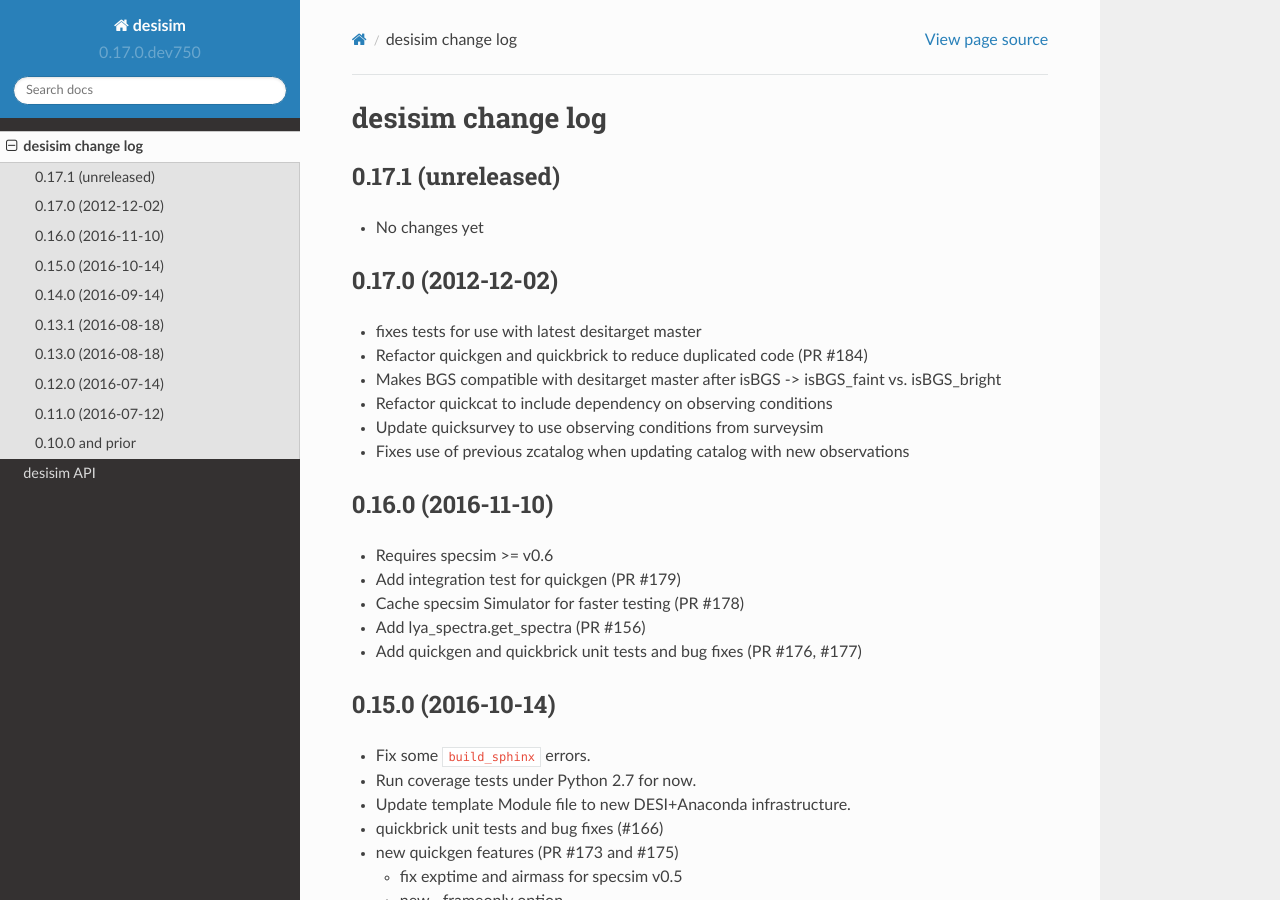
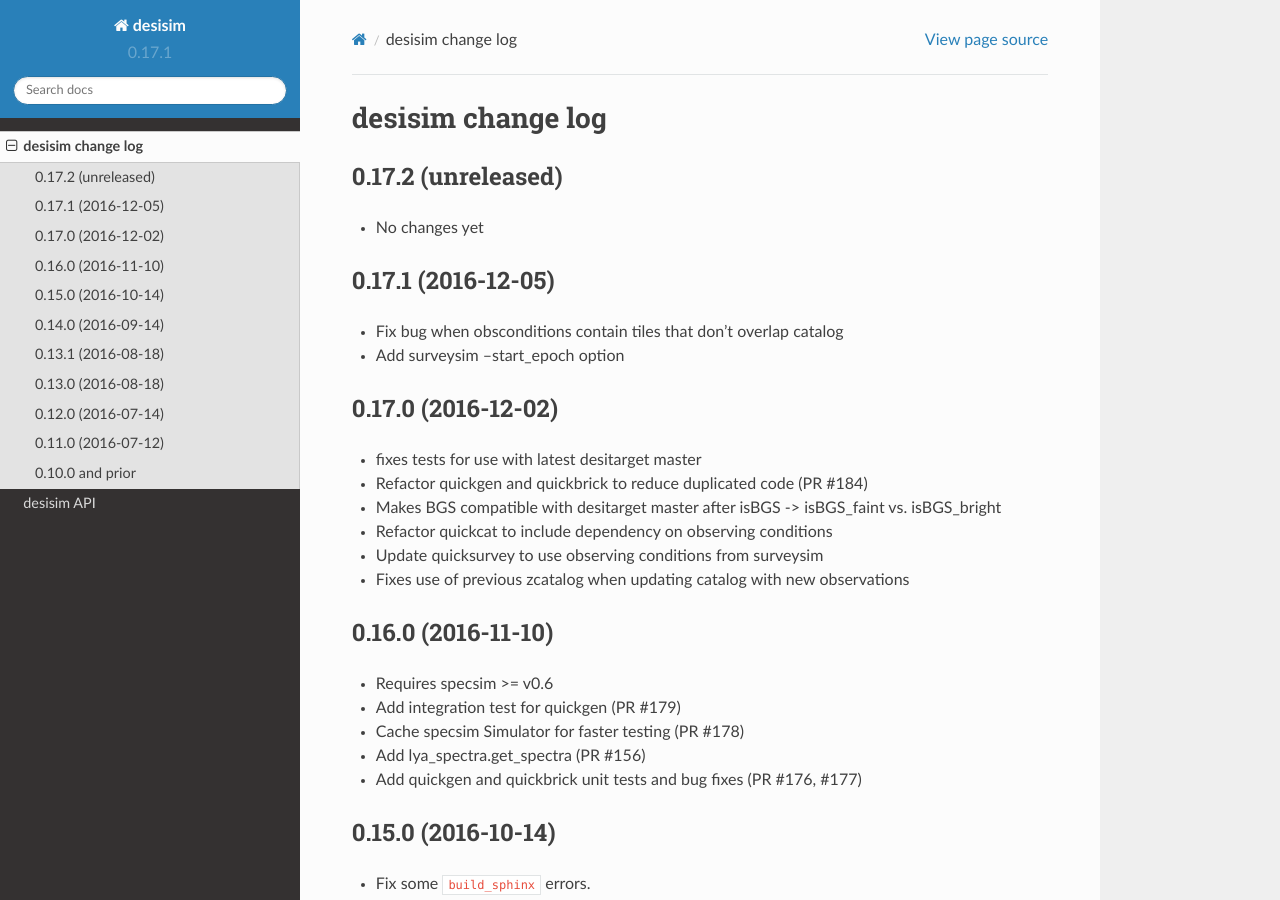
Before and after one commit to desihub/desisim, a Sphinx documentation site: the page built from doc/changes.rst, in a window 1280 px wide and 900 px high. Built offline with Sphinx 7.4.7 and the Read the Docs theme 2.0.0, drawn with Linux system fonts in a browser that asks for light colours.

Commit message:
desisim 0.17.1

```diff
--- a/doc/changes.rst
+++ b/doc/changes.rst
@@ -2,12 +2,18 @@
 desisim change log
 ==================
 
-0.17.1 (unreleased)
+0.17.2 (unreleased)
 -------------------
 
 * No changes yet
 
-0.17.0 (2012-12-02)
+0.17.1 (2016-12-05)
+-------------------
+
+* Fix bug when obsconditions contain tiles that don't overlap catalog
+* Add surveysim --start_epoch option
+
+0.17.0 (2016-12-02)
 -------------------
 
 * fixes tests for use with latest desitarget master
--- a/py/desisim/_version.py
+++ b/py/desisim/_version.py
@@ -1 +1 @@
-__version__ = '0.17.0.dev750'
+__version__ = '0.17.1'
```
